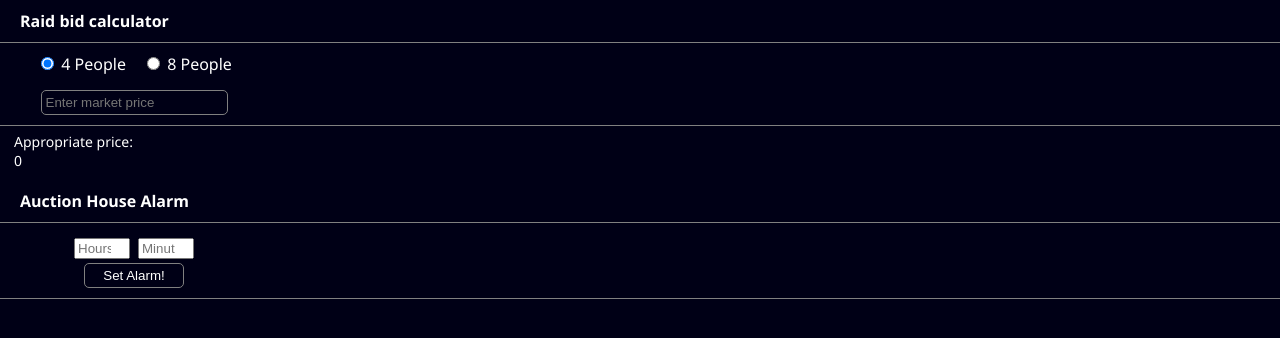
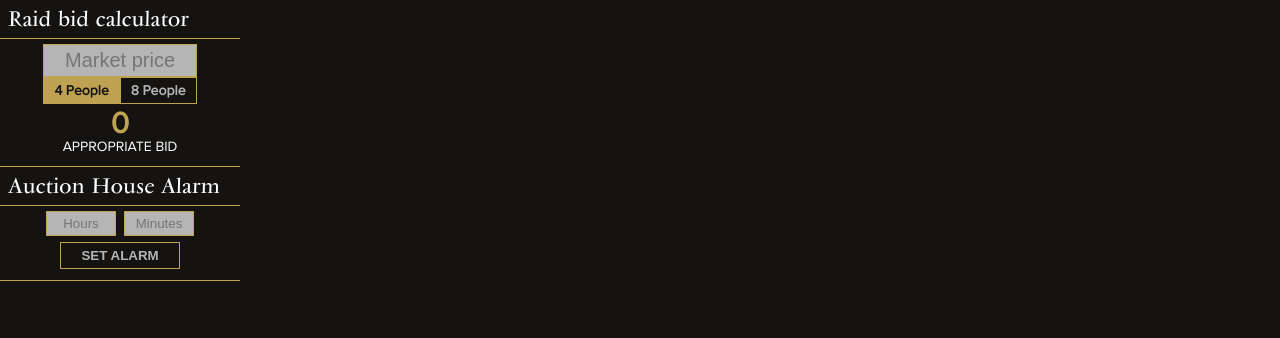
Before and after one commit to Gatuto/LA-Utilities, a browser extension: page index.html in a window 1280 px wide. Drawn offline with Linux system fonts and the light colour scheme.

Commit message:
Improved UI

```diff
--- a/index.html
+++ b/index.html
@@ -6,13 +6,14 @@
         <script src="script.js" defer></script>
     </head>
     <body>
+        <p class="header">Raid bid calculator</p>
         <section id="auction-calc">
-            <h4>Raid bid calculator</h4>
             <div class="container">
                 <fieldset id="people-in-raid">
+                    <div id="input-price">
+                        <input type="number" id="price-el" placeholder="Market price"/>
                         <ul>
                             <li>
-                            <label for="four-people">
                                 <input
                                 name="people-raid"
                                 type="radio"
@@ -20,33 +21,32 @@
                                 id="four-people"
                                 checked
                                 />
+                                <label for="four-people">
                                     4 People
                                 </label>
                             </li>
                             <li>
-                            <label for="eight-people">
                                 <input
                                 name="people-raid"
                                 type="radio"
                                 value="eight-people"
                                 id="eight-people"
                                 />
+                                <label for="eight-people">
                                 8 People
                                 </label>
                             </li>
                         </ul>
-                </fieldset>
-                <fieldset id="input-price">
-                    <input type="number" id="price-el" placeholder="Enter market price"/>
+                    </div>
+                    <div id="output-price">
+                        <p id="calculated-price">0</p>
+                        <p>APPROPRIATE BID</p>
+                    </div>
                 </fieldset>
             </div>
-            <fieldset id="output-price">
-                <p>Appropriate price: </p>
-                <p id="calculated-price">0</p>
-            </fieldset>
         </section>
+        <p class="header">Auction House Alarm</p>
         <section id="auction-alarm">
-            <h4>Auction House Alarm</h4>
             <div class="container">
                 <fieldset id="alarm-timer">
                     <ul>
@@ -54,22 +54,26 @@
                             <input
                             type="number"
                             id="hours"
+                            class="alarm-inputs"
+                            max="23"
                             min="0"
-                            max="23"
-                            placeholder="Hours left"
+                            placeholder="Hours"
                             />
                         </li>
                         <li>
                             <input
                             type="number"
                             id="minutes"
+                            class="alarm-inputs"
+                            max="59"
                             min="0"
-                            max="59"
-                            placeholder="Minutes left"
+                            placeholder="Minutes"
                             />
                         </li>
                     </ul>
-                    <button id="alarm-btn">Set Alarm!</button>
+                    <button id="alarm-btn">SET ALARM</button>
+                    <ul id="alarms-el">
+                    </ul>
                 </fieldset>
             </div>
         </section>
--- a/script.js
+++ b/script.js
@@ -24,7 +24,7 @@ priceInput.addEventListener('input', function(price) {
 });
 
 alarmBtn.addEventListener('click', function() {
-    const hours = parseInt(document.getElementById("hours").value);
+    const hours = parseInt(document.getElementById("hours").value ?? 0);
     const minutes = parseInt(document.getElementById("minutes").value);
     const delayInSeconds = (hours * 3600 + minutes * 60);
 
@@ -33,5 +33,5 @@ alarmBtn.addEventListener('click', function() {
         return;
     }
     chrome.runtime.sendMessage({ delayInSeconds });
-    alert('Alarm set!' + delayInSeconds);
+    const alarmLi = document.createElement("li");
 });
--- a/styles.css
+++ b/styles.css
@@ -1,81 +1,177 @@
+@font-face {
+    font-family:'Proxima Nova';
+    src: url('assets/Fonts/Proxima-Nova-Regular/Proxima-Nova-Regular.ttf') format(truetype);
+}
+
+@font-face {
+    font-family: 'Vendome';
+    src: url('assets/Fonts/Vendome-Regular/Vendome-Regular.ttf') format(truetype);
+}
+
+:root {
+    --gold-color: #BFA251;
+    --black-color: #141312;
+    --grey-color: #B5B5B5;
+    --white-color: #FFFFFF;
+    --buttonL-color: #C6A46E;
+    --buttonM-color: #FCF5E2;
+    --buttonR-color: #A98141;
+}
+
+* {
+    box-sizing: border-box;
+}
+
 html {
-    background-color: #000016;
-    color: white;
-    font-family: 'Segoe UI', Tahoma, Geneva, Verdana, sans-serif;
+    background-color: var(--black-color);
+    color: var(--white-color);
+    font-family: 'Proxima Nova', sans-serif;
 }
 
 body {
     min-width: 240px;
+    width: 240px;
     margin: 0;
+}
+
+button {
+    border: solid 1px var(--gold-color);
+    background-color: transparent;
+    color: var(--grey-color);
+    font-weight: 800;
+    padding: 5px 20px;
+    transition: color .35s ease;
+    cursor: pointer;
+}
+
+button:hover {
+    background: linear-gradient(
+        90deg,
+        var(--buttonL-color),
+        var(--buttonM-color),
+        var(--buttonR-color)
+    );
+    color: var(--black-color);
 }
 
 #auction-calc {
     margin: 0;
 }
 
-h4 {
-    padding-left: 20px;
-    margin: 10px 0;
+.header {
+    font-family: 'Vendome', sans-serif;
+    font-size: 22px;
+    padding: 6px 8px;
+    margin: 0;
 }
 
 .container {
-    border-top: solid 1px grey;
-    border-bottom: solid 1px grey;
+    border-top: solid 1px var(--gold-color);
+    border-bottom: solid 1px var(--gold-color);
+    padding: 5px 0;
 }
 
 ul {
     list-style: none;
-    padding: 0;
+    padding: 0 0 6px 0;
     margin: 0;
-    margin-top: 4px;
     display: flex;
+    justify-content: center;
 }
 
 #auction-calc li {
-    padding: 0 8px;
+    padding: 0;
 }
 
-#people-in-raid, #alarm-timer {
+input[type="radio"] {
+    display: none;
+}
+
+input[type="radio"] + label {
+    display: inline-block;
+    border: solid 1px var(--gold-color);
+    background-color: transparent;
+    color: var(--grey-color);
+    padding: 4px 10px;
+    transition: color .35s ease;
+    font-size: 14px;
+    font-weight: 700;
+    cursor: pointer;
+}
+
+input[type="radio"]:checked + label {
+    background-color: var(--gold-color);
+    color: var(--black-color);
+}
+
+input[type="number"]::-webkit-inner-spin-button,
+input[type="number"]::-webkit-outer-spin-button {
+    -webkit-appearance: none;
+}
+
+#alarm-timer {
     display: flex;
+    flex-direction: column;
     justify-content: center;
     border: none;
     width: 240px;
+    padding: 0;
+    margin: 0;
 }
 
-#four-people {
-    background-color: #000016;
+#people-in-raid {
+    padding: 0;
+    border: none;
+    margin: auto;
 }
 
 #input-price {
     display: flex;
-    justify-content: center;
+    flex-direction: column;
+    align-items: center;
     border: none;
-    width: 240px;
 }
 
-#price-el, #hours-minutes, #alarm-btn{
+#price-el {
+    width: 154px;
+    font-size: 20px;
+}
+
+#price-el, .alarm-inputs {
     padding: 4px 4px;
-    background-color: #000016;
-    border: solid 1px grey;
-    border-radius: 5px;
-    color: white;
+    background-color: var(--grey-color);
+    border: solid 1px var(--gold-color);
+    color: var(--black-color);
+    text-align: center;
 }
 
 #output-price {
+    display: flex;
+    flex-direction: column;
+    align-items: center;
     border: none;
 }
 
-#output-price p {
+#output-price p:not(:first-child) {
     margin: 0;
     font-size: 14px;
+    padding-bottom: 6px;
+}
+
+#calculated-price {
+    margin: 0;
+    color: var(--gold-color);
+    font-weight: bold;
+    font-size: 30px;
+    line-height: 28px;
 }
 
 #alarm-timer li {
-    padding: 4px;
+    padding: 0 4px;
 }
 
-#hours-minutes {
-    width: 80px;
+.alarm-inputs {
+    width: 70px;
 }
 
 #alarm-timer {
@@ -83,11 +179,6 @@ ul {
     align-items: center;
 }
 
-#alarm-btn {
-    width: 100px;
+#alarms-el {
+    flex-direction: column;
 }
-
-#alarm-btn:hover {
-    background-color: antiquewhite;
-    color: #000016;
-}
```
Also changed, not shown: assets/Fonts/Proxima-Nova-Regular/Proxima-Nova-Regular.ttf (added), assets/Fonts/Vendome-Regular/Vendome-Regular.ttf (added). Lines whose indentation alone changed are shown as unchanged.
